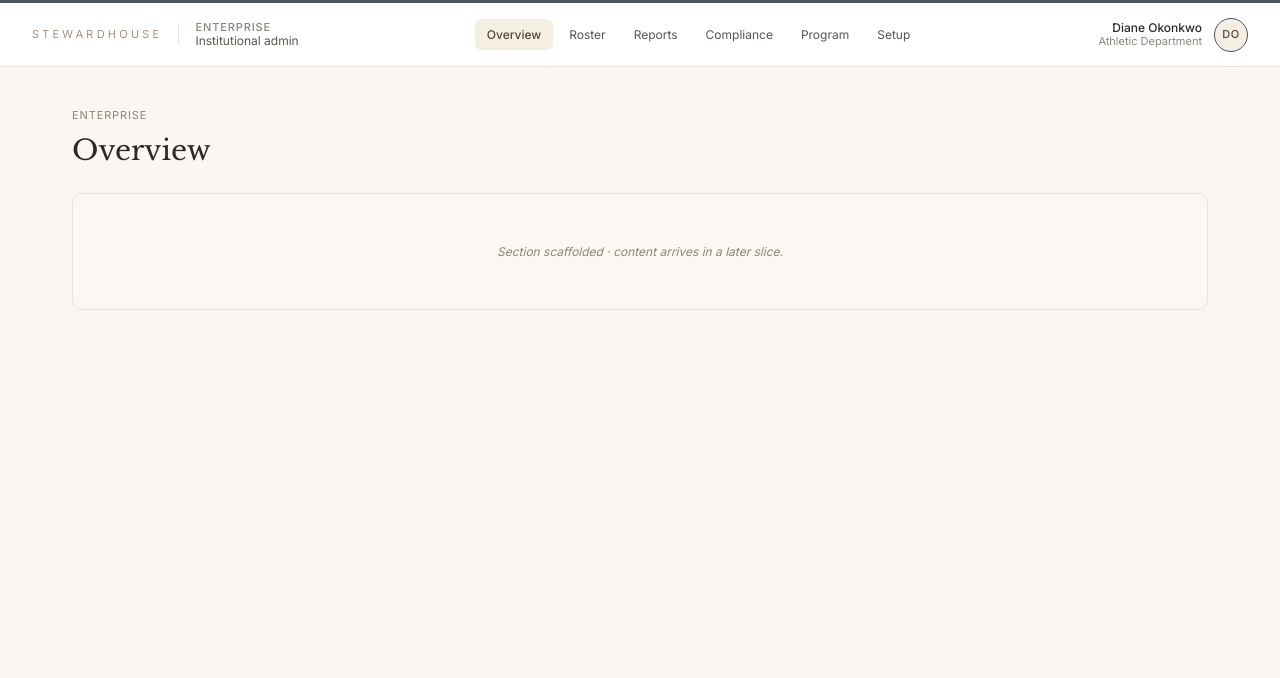
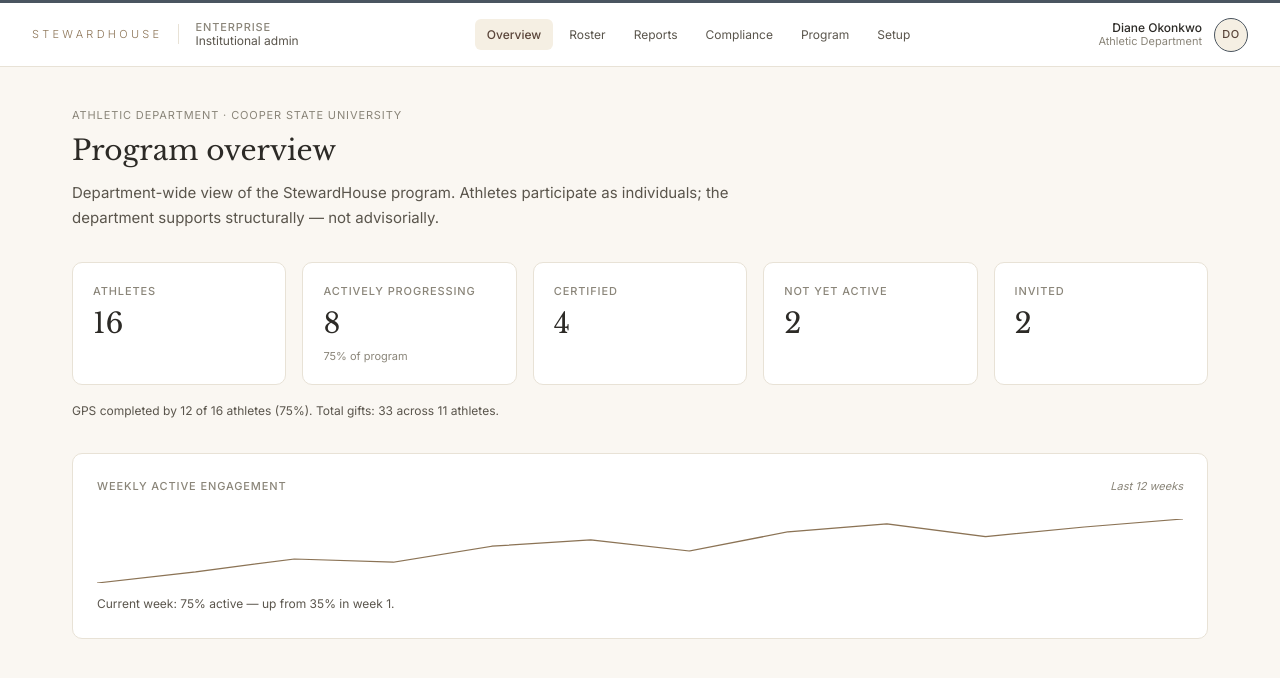
Before and after one commit to talabifaouzi/stewardhouse-app, a React (Vite) app: page /enterprise in a window 1280 px wide. Shown: the top 678 px of the page. Built offline with nearby package versions, Linux system fonts and the light colour scheme.

Commit message:
Enterprise: Overview real build (slice 2)

```diff
--- a/src/surfaces/enterprise/EnterpriseOverview.jsx
+++ b/src/surfaces/enterprise/EnterpriseOverview.jsx
@@ -1,16 +1,105 @@
+import { athletes, engagementTimeline } from '../../data/enterpriseFixtures.js';
 import { Card } from '../../components/Card.jsx';
+import { SectionLabel } from '../../components/SectionLabel.jsx';
+
+const tot = athletes.length;
+const gpsD = athletes.filter((a) => a.gpsCompleted).length;
+const certD = athletes.filter((a) => a.certified).length;
+const inProg = athletes.filter((a) => a.lessons > 0 && !a.certified).length;
+const stalled = athletes.filter((a) => a.lessons > 0 && !a.gpsCompleted).length;
+const onTrack = inProg - stalled;
+const notStarted = athletes.filter((a) => a.lessons === 0).length;
+const tGi = athletes.reduce((s, a) => s + a.gifts, 0);
+const athletesWithGifts = athletes.filter((a) => a.gifts > 0).length;
+const gpsRate = Math.round((gpsD / tot) * 100);
+const activelyProgressingPct = Math.round(((certD + onTrack) / tot) * 100);
 
 export default function EnterpriseOverview() {
+  const latestEngagement = engagementTimeline[engagementTimeline.length - 1];
+
   return (
     <main style={mainStyle}>
-      <p style={eyebrowStyle}>Enterprise</p>
-      <h1 style={titleStyle}>Overview</h1>
-      <Card tint>
-        <p style={scaffoldedNoteStyle}>
-          Section scaffolded · content arrives in a later slice.
+      <p style={eyebrowStyle}>Athletic Department · Cooper State University</p>
+      <h1 style={titleStyle}>Program overview</h1>
+      <p style={subtitleStyle}>
+        Department-wide view of the StewardHouse program. Athletes participate as individuals; the department supports structurally — not advisorially.
+      </p>
+
+      {/* Primary stat grid */}
+      <div style={statGridStyle}>
+        <Stat label="Athletes" value={tot} />
+        <Stat label="Actively progressing" value={onTrack} sublabel={`${activelyProgressingPct}% of program`} />
+        <Stat label="Certified" value={certD} />
+        <Stat label="Not yet active" value={stalled} />
+        <Stat label="Invited" value={notStarted} />
+      </div>
+
+      {/* Supplementary line */}
+      <p style={supplementaryStyle}>
+        GPS completed by {gpsD} of {tot} athletes ({gpsRate}%). Total gifts: {tGi} across {athletesWithGifts} athletes.
+      </p>
+
+      {/* Engagement panel */}
+      <Card>
+        <div style={{
+          display: 'flex',
+          justifyContent: 'space-between',
+          alignItems: 'baseline',
+          gap: 'var(--sh-space-4)',
+          marginBottom: 'var(--sh-space-3)',
+        }}>
+          <SectionLabel>Weekly active engagement</SectionLabel>
+          <p style={engagementRangeStyle}>Last 12 weeks</p>
+        </div>
+        <Sparkline data={engagementTimeline} />
+        <p style={engagementCaptionStyle}>
+          Current week: {latestEngagement}% active — up from {engagementTimeline[0]}% in week 1.
         </p>
       </Card>
     </main>
+  );
+}
+
+function Stat({ label, value, sublabel }) {
+  return (
+    <div style={statTileStyle}>
+      <p style={statLabelStyle}>{label}</p>
+      <p style={statValueStyle}>{value}</p>
+      {sublabel && <p style={statSublabelStyle}>{sublabel}</p>}
+    </div>
+  );
+}
+
+function Sparkline({ data }) {
+  const width = 600;
+  const height = 80;
+  const max = Math.max(...data);
+  const min = Math.min(...data);
+  const range = max - min || 1;
+  const points = data
+    .map((v, i) => {
+      const x = (i / (data.length - 1)) * width;
+      const y = height - ((v - min) / range) * height;
+      return `${x},${y}`;
+    })
+    .join(' ');
+
+  return (
+    <svg
+      viewBox={`0 0 ${width} ${height}`}
+      preserveAspectRatio="none"
+      style={{ width: '100%', height: '64px', display: 'block' }}
+      aria-hidden="true"
+    >
+      <polyline
+        points={points}
+        fill="none"
+        stroke="var(--sh-bronze)"
+        strokeWidth="1.5"
+        strokeLinecap="round"
+        strokeLinejoin="round"
+      />
+    </svg>
   );
 }
 
@@ -32,14 +121,71 @@ const titleStyle = {
   fontFamily: 'var(--sh-font-serif)',
   fontSize: 'var(--sh-text-2xl)',
   color: 'var(--sh-text-primary)',
-  marginBottom: 'var(--sh-space-6)',
+  marginBottom: 'var(--sh-space-3)',
 };
 
-const scaffoldedNoteStyle = {
+const subtitleStyle = {
+  fontSize: 'var(--sh-text-md)',
+  color: 'var(--sh-text-secondary)',
+  maxWidth: '720px',
+  lineHeight: 1.65,
+  marginBottom: 'var(--sh-space-8)',
+};
+
+const statGridStyle = {
+  display: 'grid',
+  gridTemplateColumns: 'repeat(auto-fit, minmax(180px, 1fr))',
+  gap: 'var(--sh-space-4)',
+  marginBottom: 'var(--sh-space-4)',
+};
+
+const statTileStyle = {
+  background: 'var(--sh-card)',
+  border: 'var(--sh-border-thin)',
+  borderRadius: 'var(--sh-radius-lg)',
+  padding: 'var(--sh-space-5)',
+};
+
+const statLabelStyle = {
+  fontSize: 'var(--sh-text-xs)',
+  color: 'var(--sh-text-muted)',
+  textTransform: 'uppercase',
+  letterSpacing: '0.08em',
+  marginBottom: 'var(--sh-space-2)',
+  fontWeight: 500,
+};
+
+const statValueStyle = {
+  fontFamily: 'var(--sh-font-serif)',
+  fontSize: 'var(--sh-text-2xl)',
+  color: 'var(--sh-text-primary)',
+  lineHeight: 1.1,
+};
+
+const statSublabelStyle = {
+  fontSize: 'var(--sh-text-xs)',
+  color: 'var(--sh-text-muted)',
+  marginTop: 'var(--sh-space-2)',
+  lineHeight: 1.5,
+};
+
+const supplementaryStyle = {
   fontSize: 'var(--sh-text-sm)',
+  color: 'var(--sh-text-secondary)',
+  lineHeight: 1.6,
+  marginBottom: 'var(--sh-space-8)',
+  maxWidth: '720px',
+};
+
+const engagementRangeStyle = {
+  fontSize: 'var(--sh-text-xs)',
   color: 'var(--sh-text-muted)',
   fontStyle: 'italic',
-  textAlign: 'center',
-  lineHeight: 1.6,
-  padding: 'var(--sh-space-6)',
 };
+
+const engagementCaptionStyle = {
+  fontSize: 'var(--sh-text-sm)',
+  color: 'var(--sh-text-secondary)',
+  lineHeight: 1.55,
+  marginTop: 'var(--sh-space-3)',
+};
```
